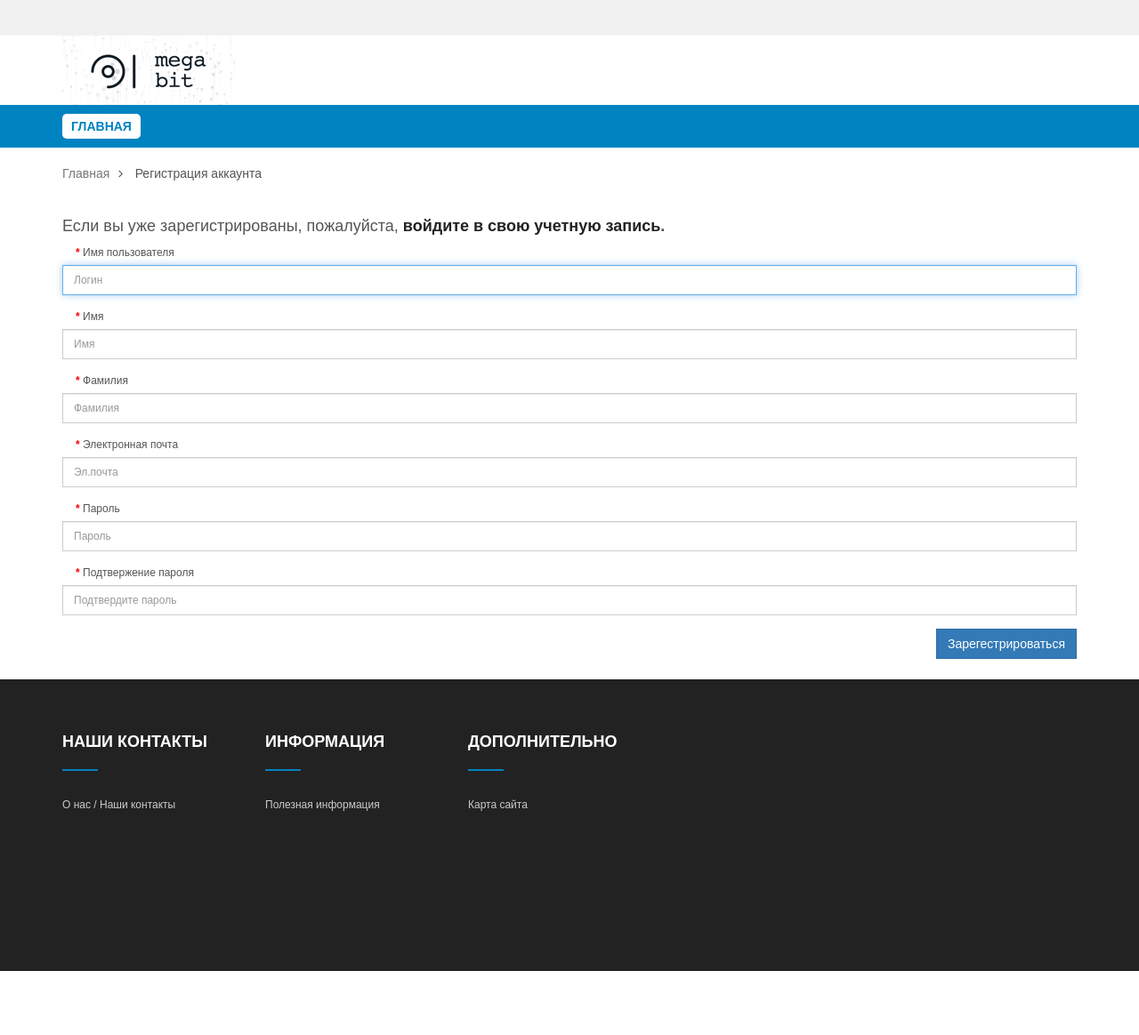
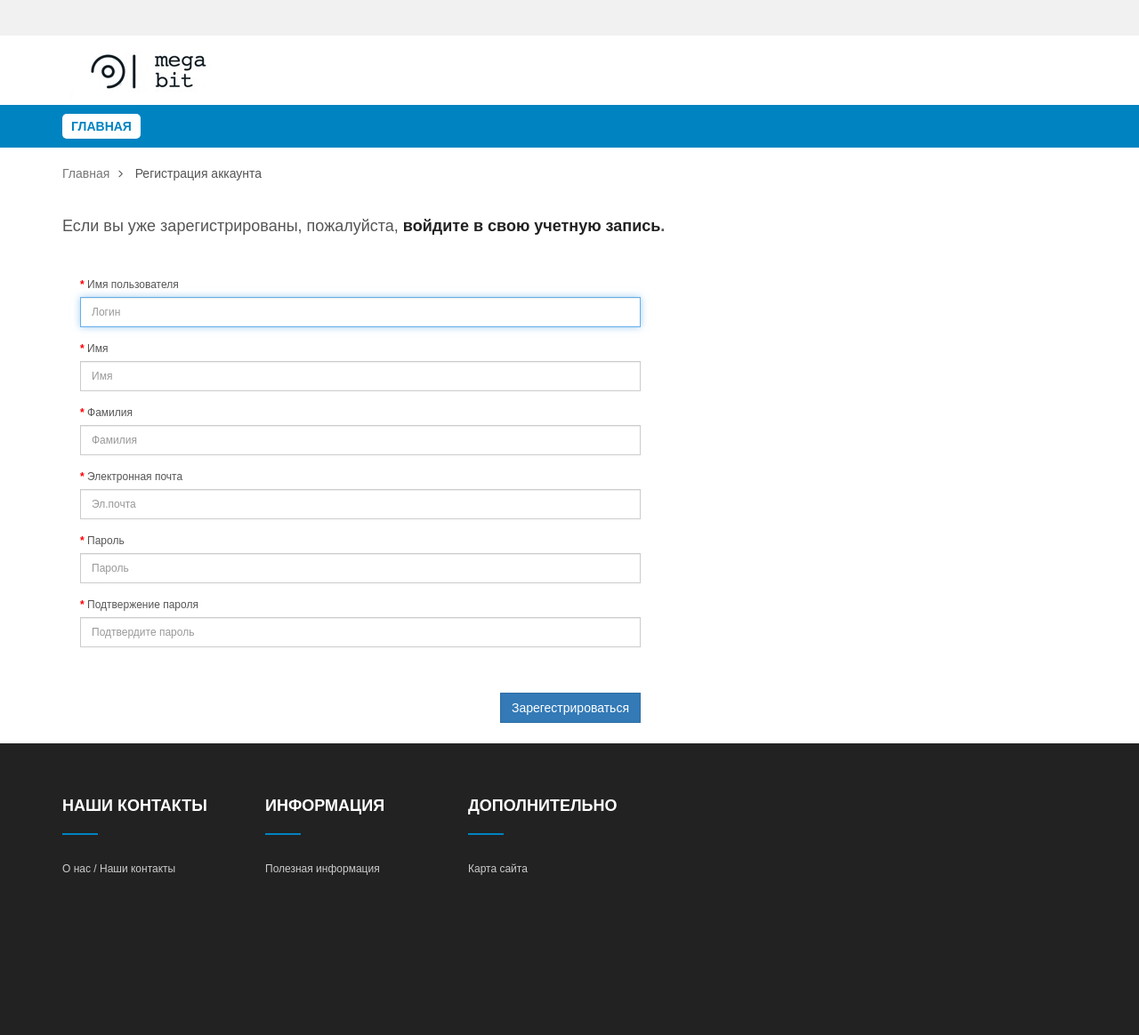
Before and after one commit to FedorSannikov1988/django_group_petproject, a Django app: page /input_user/register/ in a window 1280 px wide. Shown: the whole page at 89% size. Before the commit the page ends 1092 px from the top, so only its background shows below. Run offline with Django 4.2, Linux system fonts and the light colour scheme; some libraries are stand-ins or nearby versions.

Commit message:
finish work

```diff
--- a/shop/templates/cart.html
+++ b/shop/templates/cart.html
@@ -86,9 +86,9 @@
                                 <div class="input-group btn-block quantity">
                                     <form>
                                         <span class="input-group-btn " style="bottom: 14.5px;">
-                                            <input type="text" class="form-control"  value="{{ one_purchase.quantity }}" style="width:50px; right: -17px;"/>
-                                            <input formaction="{% url 'products_catalog:cart_delete_one'  one_purchase.software.id %}" type="submit" value="-1" class="btn btn-default" style="width:50px;" />
-                                            <input formaction="{% url 'products_catalog:cart_add_one' one_purchase.software.id %}" type="submit" value="+1" class="btn btn-default" style="width:50px;" />
+                                            <input type="text" class="form-control"  value="{{ one_purchase.quantity }}" style="width:50px; left:65px; padding-left: 15px;"/>
+                                            <input formaction="{% url 'products_catalog:cart_delete_one'  one_purchase.software.id %}" type="submit" value="-" class="btn btn-default" style="width:50px; right:50px;" />
+                                            <input formaction="{% url 'products_catalog:cart_add_one' one_purchase.software.id %}" type="submit" value="+" class="btn btn-default" style="width:50px;" />
                                             <input formaction="{% url 'products_catalog:cart_remove' one_purchase.id %}" type="submit" value="x" class="btn btn-danger" style="width:50px;" />
                                         </span>
                                     </form>
--- a/shop/templates/sitemap.html
+++ b/shop/templates/sitemap.html
@@ -50,11 +50,10 @@
             <div class="main-container container">
                 <ul class="header-main ">
                     <li class="home"><a href="{% url 'index' %}">Главная</a><i class="fa fa-angle-right" aria-hidden="true"></i></li>
-                    <li>Карта сайта</li>
                 </ul>
                 <div class="row">
                     <div id="content" class="col-sm-12">
-                        <h2 class="title">Карта сайта</h2>
+                        <br><br><br>
                         <div class="row">
                             <div class="col-md-5 col-sm-6">
                                 <ul class="simple-list arrow-list bold-list">
@@ -101,6 +100,9 @@
                     </div>
                 </div>
             </div>
+<br><br><br><br><br><br>
+<br><br><br><br><br><br>
+<br><br><br><br><br><br>
 {% endblock %}
 <!-- //Main Container -->
 
--- a/users/forms.py
+++ b/users/forms.py
@@ -4,11 +4,16 @@ from django import forms
 
 
 class UserLoginForm(forms.Form):
-    username = forms.CharField(label="Логин", widget=forms.TextInput(
+    username = forms.CharField(
+        label="Логин",
+        widget=forms.TextInput(
         attrs={'class': 'form-control',
                'placeholder': 'Имя пользователя'}))
-    password = forms.CharField(max_length=20, widget=forms.PasswordInput(attrs={'class': 'form-control',
-                                                                                'placeholder': 'Пароль'}))
+    password = forms.CharField(
+        max_length=20,
+        widget=forms.PasswordInput(
+        attrs={'class': 'form-control',
+               'placeholder': 'Пароль'}))
     field_order = ["username", "password"]
 
 
@@ -46,7 +51,8 @@ class UserRegisterForm(UserCreationForm):
 
     class Meta:
         model = User
-        fields = ('first_name', 'last_name', 'username', 'email', 'password1', 'password2')
+        fields = ('first_name', 'last_name',
+                  'username', 'email', 'password1', 'password2')
 
 
 class UserProfileForm(UserChangeForm):
@@ -73,6 +79,7 @@ class UserProfileForm(UserChangeForm):
                    'placeholder': 'Эл.почта',
                    'readonly': True}))
     image = forms.ImageField(
+        required=False,
         label="Фото",
         widget=forms.FileInput(
             attrs={'class': 'form-control',
@@ -80,4 +87,5 @@ class UserProfileForm(UserChangeForm):
 
     class Meta:
         model = User
-        fields = ('first_name', 'last_name', 'image', 'username', 'email')
+        fields = ('first_name', 'last_name',
+                  'image', 'username', 'email')
--- a/users/templates/login.html
+++ b/users/templates/login.html
@@ -67,11 +67,11 @@
                                     <h2><i class="fa fa-file-text-o" aria-hidden="true"></i>Постоянный покупатель</h2>
                                     {% csrf_token %}
                                     <div class="form-group">
-                                        <label class="control-label" for="input-email">Логин:</label>
+                                        <label class="control-label" for="{{ form.username.id_for_label }}">Логин:</label>
                                         <p>{{ form.username }}</p>
                                     </div>
                                     <div class="form-group">
-                                        <label class="control-label" for="input-email">Пароль:</label>
+                                        <label class="control-label" for="{{ form.password.id_for_label }}">Пароль:</label>
                                         <p>{{ form.password }}</p>
                                          <div class="alert-danger"> {{ message_error }} </div>
                                     </div>
--- a/users/templates/register.html
+++ b/users/templates/register.html
@@ -49,33 +49,34 @@
     <div class="row">
         <div id="content" class="col-sm-12">
             <h3 class="title"><p>Если вы уже зарегистрированы, пожалуйста, <b><a href="{% url 'users:login' %}">войдите в свою учетную запись</a>.</b></p></h3>
-            <form action="{% url 'users:register' %}" method="post">
+            <br><br>
+            <form action="{% url 'users:register' %}" method="post" style="margin-left: 20px; width:630px;">
                 {% csrf_token %}
-                <div class="form-group required">
-                    <label class="col-sm-2 control-label" for="input-firstname">Имя пользователя</label>
-                        {{ form.username }}
+                <div class="form-group required"  >
+                    <label class="control-label" for="{{ form.username.id_for_label }}" > Имя пользователя </label>
+                    {{ form.username }}
                 </div>
-                <div class="form-group required">
-                    <label class="col-sm-2 control-label" for="input-lastname">Имя</label>
-                        {{ form.first_name }}
+                <div class="form-group required" >
+                    <label class="control-label" for="{{ form.first_name.id_for_label }}" > Имя </label>
+                    {{ form.first_name }}
                 </div>
-                <div class="form-group required">
-                    <label class="col-sm-2 control-label" for="input-lastname">Фамилия</label>
+                <div class="form-group required" >
+                    <label class="control-label" for="{{ form.last_name.id_for_label }}" > Фамилия </label>
                     {{ form.last_name }}
                 </div>
-
-                <div class="form-group required">
-                    <label class="col-sm-2 control-label" for="input-lastname">Электронная почта</label>
+                <div class="form-group required" >
+                    <label class="control-label" for="{{ form.email.id_for_label }}" > Электронная почта </label>
                     {{ form.email }}
                 </div>
                 <div class="form-group required">
-                    <label class="col-sm-2 control-label" for="input-lastname">Пароль</label>
+                    <label class="control-label" for="{{ form.password1.id_for_label }}" > Пароль </label>
                     {{ form.password1 }}
                 </div>
                 <div class="form-group required">
-                    <label class="col-sm-2 control-label" for="input-lastname">Подтвержение пароля</label>
+                    <label class="control-label" for="{{ form.password2.id_for_label }}" > Подтвержение пароля </label>
                     {{ form.password2 }}
                 </div>
+                <br><br>
                 <div class="buttons">
                     <div class="pull-right">
                         <input type="submit" value="Зарегестрироваться" class="btn btn-primary">
@@ -103,7 +104,6 @@
 <script type="text/javascript" src="{% static 'js/jquery-ui/jquery-ui.min.js' %}"></script>
 {% endblock %}
 
-
 <!-- Theme files
 ============================================ -->
 {% block theme_files %}
--- a/users/views.py
+++ b/users/views.py
@@ -33,7 +33,6 @@ def login(request):
         'form': form,
         'page_title': title_login + title_for_basic_template(),
     }
-
     return render(request, 'login.html', context)
 
 
@@ -52,7 +51,6 @@ def register(request):
         'form': form,
         'page_title': title_register + title_for_basic_template(),
     }
-
     return render(request, 'register.html', context)
 
 
```
Also changed, not shown: shop/templates/catalog.html (+10 -0 lines), users/templates/my_account.html (+11 -22 lines), shop/migrations/0001_initial.py (deleted), shop/migrations/0002_cart_user.py (deleted), static/img/logotip.jpg, users/migrations/0001_initial.py (deleted).
